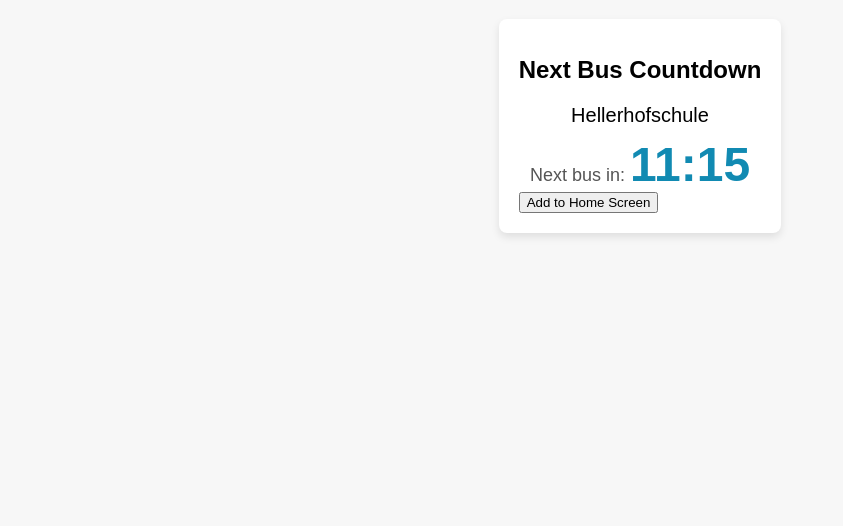
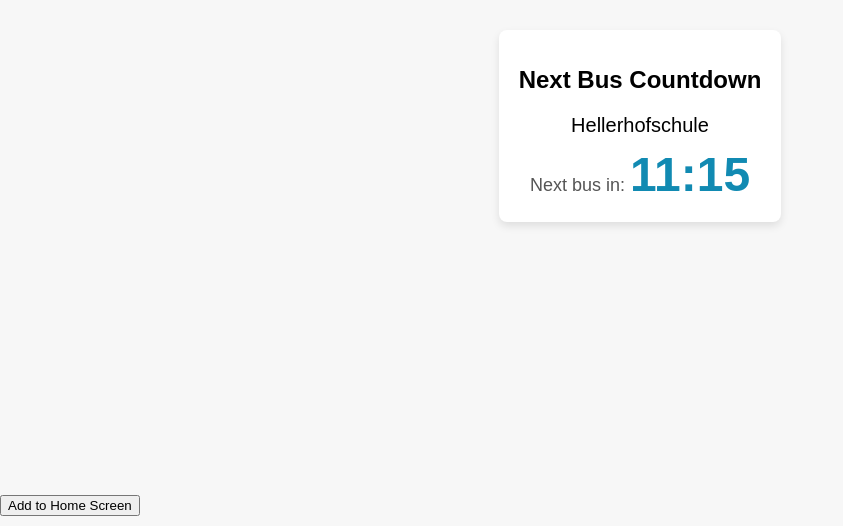
Before and after one commit to rmv64/rmv64.github.io, a plain HTML site: page index.html in a window 1280 px wide. Shown: the part 274-800 px from the top of the page, without its empty margins (0-843 px from the left). Drawn offline with Linux system fonts and the light colour scheme.

Commit message:
move button to footer

```diff
--- a/index.html
+++ b/index.html
@@ -1,36 +1,42 @@
 <!DOCTYPE html>
 <html lang="en">
   <head>
-    <meta charset="UTF-8">
-    <meta name="viewport" content="width=device-width, initial-scale=1.0">
+    <meta charset="UTF-8" />
+    <meta name="viewport" content="width=device-width, initial-scale=1.0" />
     <title>Next Bus Countdown</title>
-    <link rel="stylesheet" href="style.css">
-    <link rel="icon" href="favicon.ico" type="image/x-icon">
-    <link rel="apple-touch-icon" href="apple-icon.png">
+    <link rel="stylesheet" href="style.css" />
+    <link rel="icon" href="favicon.ico" type="image/x-icon" />
+    <link rel="apple-touch-icon" href="apple-icon.png" />
   </head>
   <body>
     <div class="container">
       <h1>Next Bus Countdown</h1>
       <div id="bus-stop">Hellerhofschule</div>
       <div id="next-bus">Next bus in: <span id="countdown">--:--</span></div>
+    </div>
 
-        <button id="addToHomeScreenBtn" style="display: none;">Add to Home Screen</button>
+    <div class="footer">
+      <button id="addToHomeScreenBtn" style="display: none">Add to Home Screen</button>
     </div>
 
     <script>
       // Check if the app is in standalone mode (added to home screen)
       if (window.navigator.standalone !== true) {
-            document.getElementById('addToHomeScreenBtn').style.display = 'block';
+        document.getElementById("addToHomeScreenBtn").style.display = "block";
       }
 
       // Detect iOS
       const isIOS = /iPad|iPhone|iPod/.test(navigator.userAgent) && !window.MSStream;
 
-        document.getElementById('addToHomeScreenBtn').addEventListener('click', function() {
+      document.getElementById("addToHomeScreenBtn").addEventListener("click", function () {
         if (isIOS) {
-                alert("To add this app to your home screen: tap the share icon in your browser and select 'Add to Home Screen'.");
+          alert(
+            "To add this app to your home screen: tap the share icon in your browser and select 'Add to Home Screen'."
+          );
         } else {
-                alert("To add this app to your home screen, use your browser's 'Add to Home Screen' option in the menu.");
+          alert(
+            "To add this app to your home screen, use your browser's 'Add to Home Screen' option in the menu."
+          );
         }
       });
     </script>
--- a/style.css
+++ b/style.css
@@ -14,6 +14,15 @@ body {
   background-color: white;
   border-radius: 8px;
   box-shadow: 0 4px 8px rgba(0, 0, 0, 0.1);
+}
+
+.footer {
+  position: fixed;
+  bottom: 0;
+  width: 100%;
+  text-align: center;
+  padding: 10px;
+  background-color: #f7f7f7;
 }
 
 h1 {
```
Lines whose indentation alone changed are shown as unchanged.
